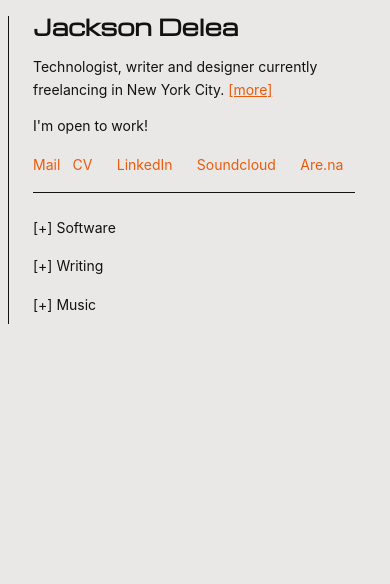
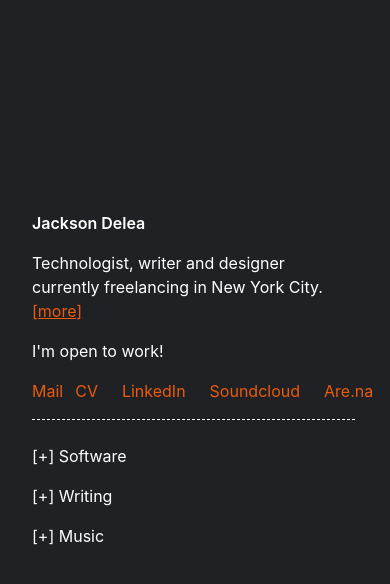
Before and after one commit to jacksondelea/HTML, a website: page index.html in a window 390 px wide. Drawn offline with nearby package versions, Linux system fonts and the light colour scheme; a web font is replaced by a local one.

Commit message:
theme swap

```diff
--- a/css/styles.css
+++ b/css/styles.css
@@ -5,13 +5,13 @@
 body {
     -webkit-font-smoothing: antialiased;
     -moz-osx-font-smoothing: grayscale;
-    font-family: "Inter", sans-serif, system-ui, -apple-system, BlinkMacSystemFont, 'Segoe UI', Roboto, Oxygen, Ubuntu, Cantarell, 'Open Sans', 'Helvetica Neue', sans-serif;
-    font-size: 14px;
-    font-weight: 400;
-    line-height: 1.6em;
+    font-family: "Syne Mono","Libre Franklin", "Inter", sans-serif, system-ui, -apple-system, BlinkMacSystemFont, 'Segoe UI', Roboto, Oxygen, Ubuntu, Cantarell, 'Open Sans', 'Helvetica Neue', sans-serif;
+    font-size: 16px;
+    line-height: 1.5;
+    -webkit-text-size-adjust: 100%;
     text-rendering: optimizeLegibility;
-    color: #121212;
-    background-color: #e9e8e7;
+    background-color: #202124;
+    color: white;
     transition: color 0.3s ease, background-color 0.3s ease;
 }
 
@@ -30,25 +30,23 @@ body {
     box-sizing: border-box;
     max-width: 390px;
     margin: 0 auto;
-    margin-top: 20vh;
-    border-left: 0.5px solid #121212;
+    margin-top: 25vh; /* it is 1/3 of the viewport height */
     padding-left: 1rem;
 }
 
 .border {
-    border-top: 0.23px solid #121212;
+    border-top: 0.23px solid #202124;
 }
 
 #logoText {
-    font-size: 22px;
-    font-weight: 700;
-    font-family: 'Michroma', sans-serif;
+    font-size: 16px;
+    font-weight: 600;
     cursor: default;
     margin-bottom: 0;
 }
 
 #bio.content{
-    border-top: 0.5px solid #121212;
+    border-top: 0.5px solid #202124;
 }
 
 .component {
@@ -59,7 +57,7 @@ body {
     display: flex;
     justify-content: space-between;
     padding-bottom: 1rem;
-    border-bottom: 0.5px solid #121212;
+    border-bottom: 0.75px dashed white;
 }
 
 #contact a {
@@ -105,7 +103,7 @@ body {
 }
 
 .link{
-    color: #FFFF;
+    color: white;
     padding-bottom: 0.5rem;
 }
 
@@ -163,7 +161,7 @@ body {
 
   /* Change link color for projects */
   .project-info a.link {
-    color: #121212;
+    color: #202124;
   }
 
   /* Change link color on hover for projects */
@@ -171,22 +169,22 @@ body {
     color: #ea5b0c;
   }
 
-@media (max-width: 1024px) {
+  @media (max-width: 1024px) {
     .content {
-        margin-top: 2.5rem;
+        margin-top: 25vh;
     }
 }
 
 @media (max-width: 768px) {
     .content {
         width: 100%;
-        margin-top: 1rem;
+        margin-top: 25vh;
     }
 }
 
 @media (max-width: 500px) {
     .content {
-        margin-top: 1rem;
+        margin-top: 25vh;
         margin-left: 0;
         width: 95%;
     }
--- a/index.html
+++ b/index.html
@@ -8,6 +8,12 @@
     <link rel="preconnect" href="https://fonts.googleapis.com">
     <link rel="preconnect" href="https://fonts.gstatic.com">
     <link href="https://fonts.googleapis.com/css2?family=Michroma&display=swap" rel="stylesheet">
+    <link rel="preconnect" href="https://fonts.googleapis.com">
+    <link rel="preconnect" href="https://fonts.gstatic.com" crossorigin>
+    <link href="https://fonts.googleapis.com/css2?family=Michroma&display=swap" rel="stylesheet">
+    <link rel="preconnect" href="https://fonts.googleapis.com">
+    <link rel="preconnect" href="https://fonts.gstatic.com" crossorigin>
+    <link href="https://fonts.googleapis.com/css2?family=Syne+Mono&display=swap" rel="stylesheet">
 </head>
 <body>
     <div class="content">
```
Also changed, not shown: 1 other file.
